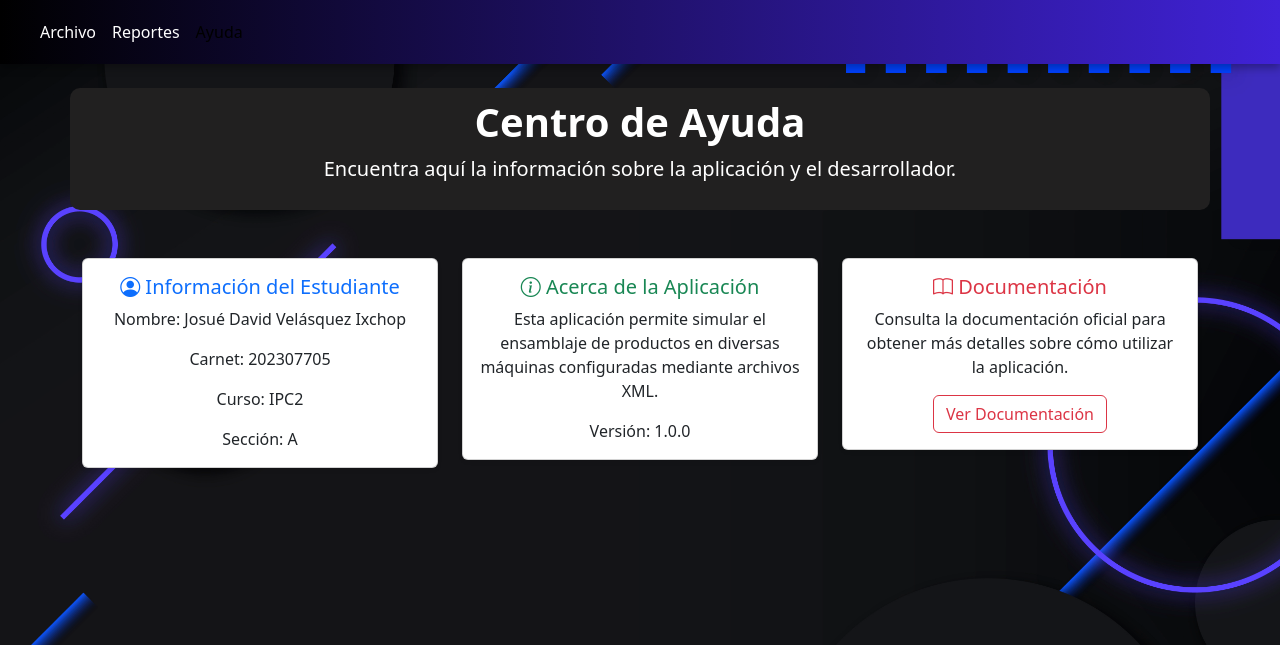
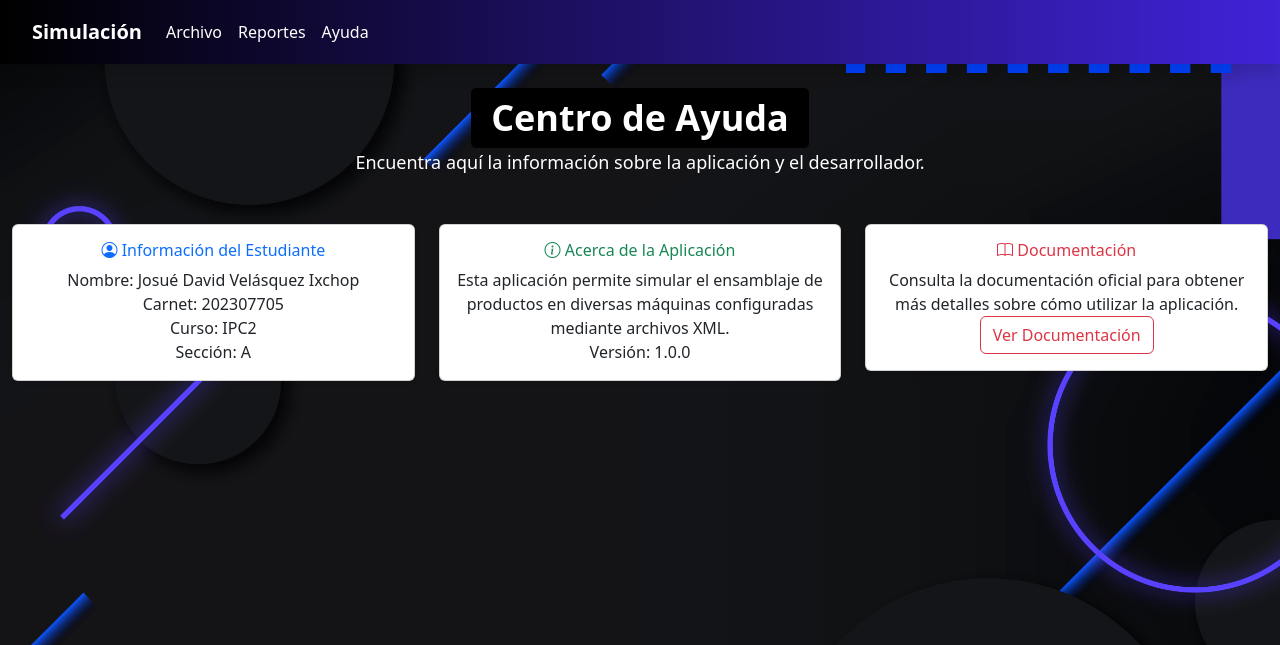
Before and after one commit to DavidVelasquez77/-IPC2_Proyecto2_202307705, a Flask app: page /ayuda in a window 1280 px wide. Shown: the top 645 px of the page. Run offline with Flask 3, Linux system fonts and the light colour scheme.

Commit message:
arregle html con cnd

```diff
--- a/templates/ayuda.html
+++ b/templates/ayuda.html
@@ -1,22 +1,35 @@
 <!DOCTYPE html>
 <html lang="en">
+
 <head>
     <meta charset="UTF-8">
     <meta name="viewport" content="width=device-width, initial-scale=1.0">
     <title>Simulación de Ensamblaje - Ayuda</title>
-    <!-- Bootstrap CSS -->
+    <!-- Bootstrap CSS (solo estilos) -->
     <link href="https://cdn.jsdelivr.net/npm/bootstrap@5.3.0/dist/css/bootstrap.min.css" rel="stylesheet">
+    <!-- Tailwind CSS para estilo adicional -->
+    <link href="https://cdn.jsdelivr.net/npm/tailwindcss@2.2.19/dist/tailwind.min.css" rel="stylesheet">
     <link rel="stylesheet" href="{{ url_for('static', filename='css/style.css') }}">
+    <style>
+        /* Estilo para el cintillo */
+        .cintillo {
+            background-color: #000; /* Cintillo negro */
+            color: #fff; /* Texto blanco */
+            display: inline-block;
+            padding: 10px 20px;
+            border-radius: 5px;
+        }
+    </style>
 </head>
-<body>
+
+<body class="bg-gray-100">
     <!-- Navbar -->
-    <nav class="navbar navbar-expand-lg navbar-light bg-light">
+    <nav class="navbar navbar-expand-lg bg-light shadow">
         <div class="container-fluid">
-            <button class="navbar-toggler" type="button" data-bs-toggle="collapse" data-bs-target="#navbarNav" aria-controls="navbarNav" aria-expanded="false" aria-label="Toggle navigation">
-                <span class="navbar-toggler-icon"></span>
-            </button>
-            <div class="collapse navbar-collapse" id="navbarNav">
-                <ul class="navbar-nav">
+            <a class="navbar-brand" href="#">Simulación</a>
+            <!-- Navbar links -->
+            <div class="navbar-collapse">
+                <ul class="navbar-nav me-auto mb-2 mb-lg-0">
                     <li class="nav-item">
                         <a class="nav-link" href="/archivo">Archivo</a>
                     </li>
@@ -24,24 +37,24 @@
                         <a class="nav-link" href="/reportes">Reportes</a>
                     </li>
                     <li class="nav-item">
-                        <a class="nav-link active" href="/ayuda">Ayuda</a>
+                        <a class="nav-link" href="/ayuda">Ayuda</a>
                     </li>
                 </ul>
             </div>
         </div>
     </nav>
 
-    <!-- Título de Ayuda -->
-    <div class="container text-center mt-4 title-container">
-        <h1>Centro de Ayuda</h1>
-        <p class="lead white-text">Encuentra aquí la información sobre la aplicación y el desarrollador.</p>
+    <!-- Título con cintillo -->
+    <div class="container mx-auto text-center mt-4">
+        <h1 class="text-4xl font-bold text-gray-800 cintillo">Centro de Ayuda</h1>
+        <p class="form-label text-lg text-white">Encuentra aquí la información sobre la aplicación y el desarrollador.</p>
     </div>
 
     <!-- Sección de Ayuda -->
     <div class="container mt-5">
-        <div class="row">
+        <div class="row justify-content-center">
             <!-- Tarjeta de Información del Estudiante -->
-            <div class="col-md-4">
+            <div class="col-md-4 mb-4">
                 <div class="card text-center shadow-sm">
                     <div class="card-body">
                         <h5 class="card-title text-primary"><i class="bi bi-person-circle"></i> Información del Estudiante</h5>
@@ -54,7 +67,7 @@
             </div>
 
             <!-- Tarjeta Acerca de la Aplicación -->
-            <div class="col-md-4">
+            <div class="col-md-4 mb-4">
                 <div class="card text-center shadow-sm">
                     <div class="card-body">
                         <h5 class="card-title text-success"><i class="bi bi-info-circle"></i> Acerca de la Aplicación</h5>
@@ -65,7 +78,7 @@
             </div>
 
             <!-- Tarjeta Enlace a la Documentación -->
-            <div class="col-md-4">
+            <div class="col-md-4 mb-4">
                 <div class="card text-center shadow-sm">
                     <div class="card-body">
                         <h5 class="card-title text-danger"><i class="bi bi-book"></i> Documentación</h5>
@@ -77,8 +90,8 @@
         </div>
     </div>
 
-    <!-- Bootstrap Icons y JS (para iconos y navbar toggler) -->
+    <!-- Bootstrap Icons para los íconos -->
     <link href="https://cdn.jsdelivr.net/npm/bootstrap-icons/font/bootstrap-icons.css" rel="stylesheet">
-    <script src="https://cdn.jsdelivr.net/npm/bootstrap@5.3.0/dist/js/bootstrap.bundle.min.js"></script>
 </body>
+
 </html>
```
Also changed, not shown: templates/archivo.html (+38 -19 lines), templates/reportes.html (+28 -12 lines).
